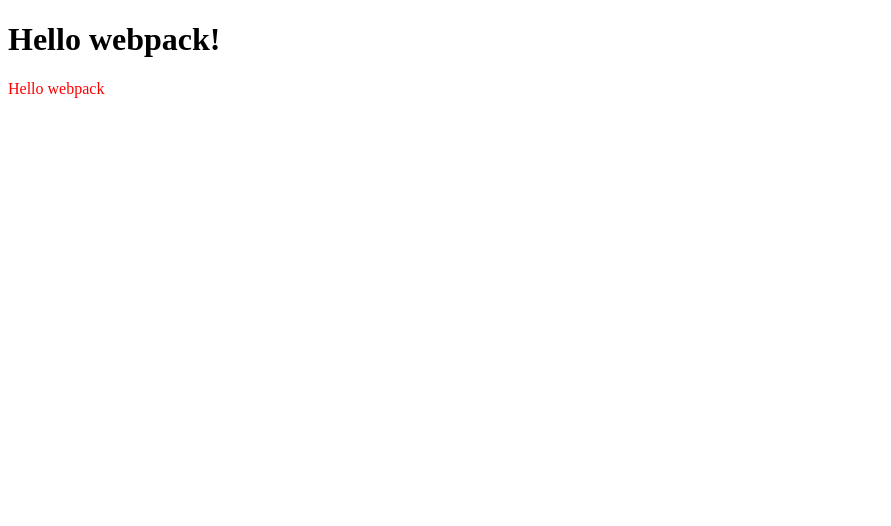
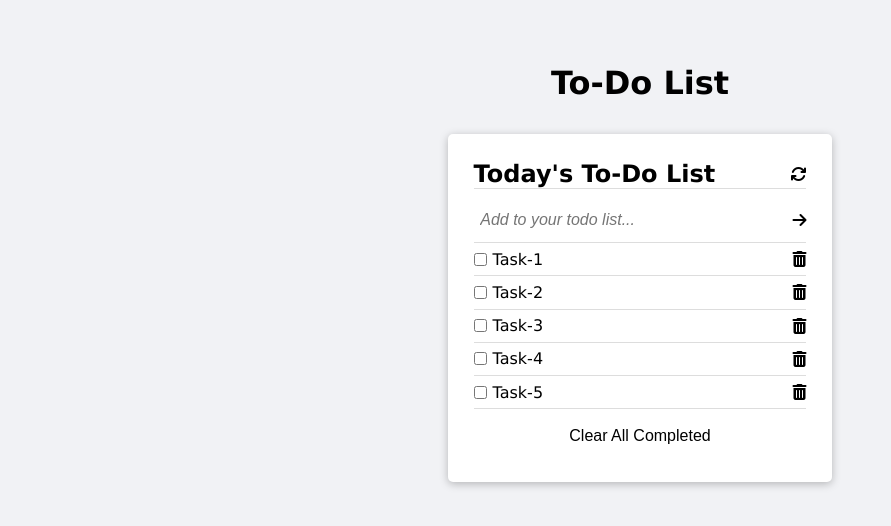
Before and after one commit to Metaverse-Nabeel/ToDo-List, a website built with webpack: page src/index.html in a window 1280 px wide. Shown: the whole page, without its empty margins (0-891 px from the left). Built offline with nearby package versions, Linux system fonts and the light colour scheme.

Commit message:
Milestone-1 List Structure completed

```diff
--- a/src/index.html
+++ b/src/index.html
@@ -2,10 +2,35 @@
 <html lang="en">
   <head>
     <meta charset="UTF-8" />
+    <meta http-equiv="X-UA-Compatible" content="IE=edge" />
     <meta name="viewport" content="width=device-width, initial-scale=1.0" />
-    <title>Wbpack Exercise</title>
+    <script
+      src="https://kit.fontawesome.com/d7d1a0422d.js"
+      crossorigin="anonymous"
+    ></script>
+    <title>To-Do List</title>
   </head>
   <body>
-    <h1>Hello webpack!</h1>
+    <h1 class="titleApp">To-Do List</h1>
+    <div class="tasksContainer">
+      <div class="tasksHeader">
+        <h2 class="tasksTitle">Today's To-Do List</h2>
+        <i class="fas fa-sync"></i>
+      </div>
+      <div class="addTask">
+        <form class="taskForm">
+          <input
+            id="taskInput"
+            type="text"
+            placeholder="Add to your todo list..."
+          />
+          <i class="fas fa-arrow-right"></i>
+        </form>
+      </div>
+      <div id="tasksList"></div>
+      <div class="clearBtnDiv">
+        <button class="btn" id="clearBtn">Clear All Completed</button>
+      </div>
+    </div>
   </body>
 </html>
--- a/src/index.js
+++ b/src/index.js
@@ -1,13 +1,19 @@
-import _ from 'lodash';
 import './style.css';
+import tasksToDo from './tasksArray.js';
 
- function component() {
-   const element = document.createElement('div');
+const taskContainer = document.getElementById('tasksList');
 
-   element.innerHTML = _.join(['Hello', 'webpack'], ' ');
-   element.classList.add('hello');
+const displayTasks = () => {
+  tasksToDo.forEach((task) => {
+    const taskCard = document.createElement('div');
+    taskCard.classList = 'tasksContent';
+    taskCard.innerHTML = `<div class="taskText">
+                            <input type="checkbox">
+                            <p class="taskText">${task.description}</p>
+                          </div>
+                          <i class="fa-solid fa-trash-can" id="deleteTask"></i>`;
+    taskContainer.appendChild(taskCard);
+  });
+};
 
-   return element;
- }
-
- document.body.appendChild(component());
+displayTasks();
--- a/src/style.css
+++ b/src/style.css
@@ -1,3 +1,103 @@
-.hello {
-  color: red;
+* {
+  padding: 0;
+  margin: 0;
+  box-sizing: border-box;
 }
+
+body {
+  background-color: #f1f2f5;
+  font-family: "Lucida Sans", "Lucida Sans Regular", "Lucida Grande",
+    "Lucida Sans Unicode", sans-serif;
+}
+
+i {
+  cursor: pointer;
+}
+
+.titleApp {
+  text-align: center;
+  margin-top: 5%;
+  margin-bottom: 2.5%;
+}
+
+.tasksContainer {
+  display: flex;
+  flex-direction: column;
+  align-content: center;
+  justify-content: center;
+  width: 30%;
+  margin-left: 35%;
+  background-color: #fff;
+  box-shadow: 0 2px 8px rgba(0, 0, 0, 0.25);
+  border-radius: 5px;
+  padding: 2%;
+}
+
+.tasksHeader {
+  display: flex;
+  justify-content: space-between;
+  align-items: center;
+  margin-bottom: 5%;
+  border-bottom: 1.5px #ddd solid;
+}
+
+.taskForm {
+  display: flex;
+  justify-content: space-between;
+  align-items: center;
+  width: 100%;
+  margin-bottom: 2%;
+  padding-bottom: 2%;
+  border-bottom: #ddd 1.5px solid;
+}
+
+.taskForm input {
+  width: 85%;
+  height: 30px;
+  font-size: 1rem;
+  font-style: italic;
+  padding-left: 2%;
+  outline: none;
+  border: none;
+}
+
+.tasksContent {
+  display: flex;
+  justify-content: space-between;
+  align-items: center;
+  border-bottom: 1px #ddd solid;
+  margin-bottom: 2%;
+  padding-bottom: 2%;
+}
+
+.taskText {
+  display: flex;
+  width: 60%;
+}
+
+.taskText p {
+  margin-left: 3%;
+}
+
+.clearBtnDiv {
+  display: flex;
+  justify-content: center;
+  align-items: center;
+}
+
+.btn {
+  width: 50%;
+  height: 40px;
+  outline: none;
+  border: none;
+  border-radius: 10px;
+  background-color: #fff;
+  font-size: 1rem;
+  cursor: pointer;
+}
+
+.btn:hover {
+  transition: 0.5s ease-in-out;
+  background-color: rgb(58, 135, 211);
+  color: black;
+}
--- /dev/null
+++ b/src/tasksArray.js
@@ -0,0 +1,29 @@
+const tasksToDo = [
+  {
+    description: 'Task-1',
+    completed: false,
+    index: 1,
+  },
+  {
+    description: 'Task-2',
+    completed: false,
+    index: 2,
+  },
+  {
+    description: 'Task-3',
+    completed: false,
+    index: 3,
+  },
+  {
+    description: 'Task-4',
+    completed: false,
+    index: 4,
+  },
+  {
+    description: 'Task-5',
+    completed: false,
+    index: 5,
+  },
+];
+
+export default tasksToDo;
```
Also changed, not shown: dist/index.html, dist/runtime.bundle.js, 1 other file.
